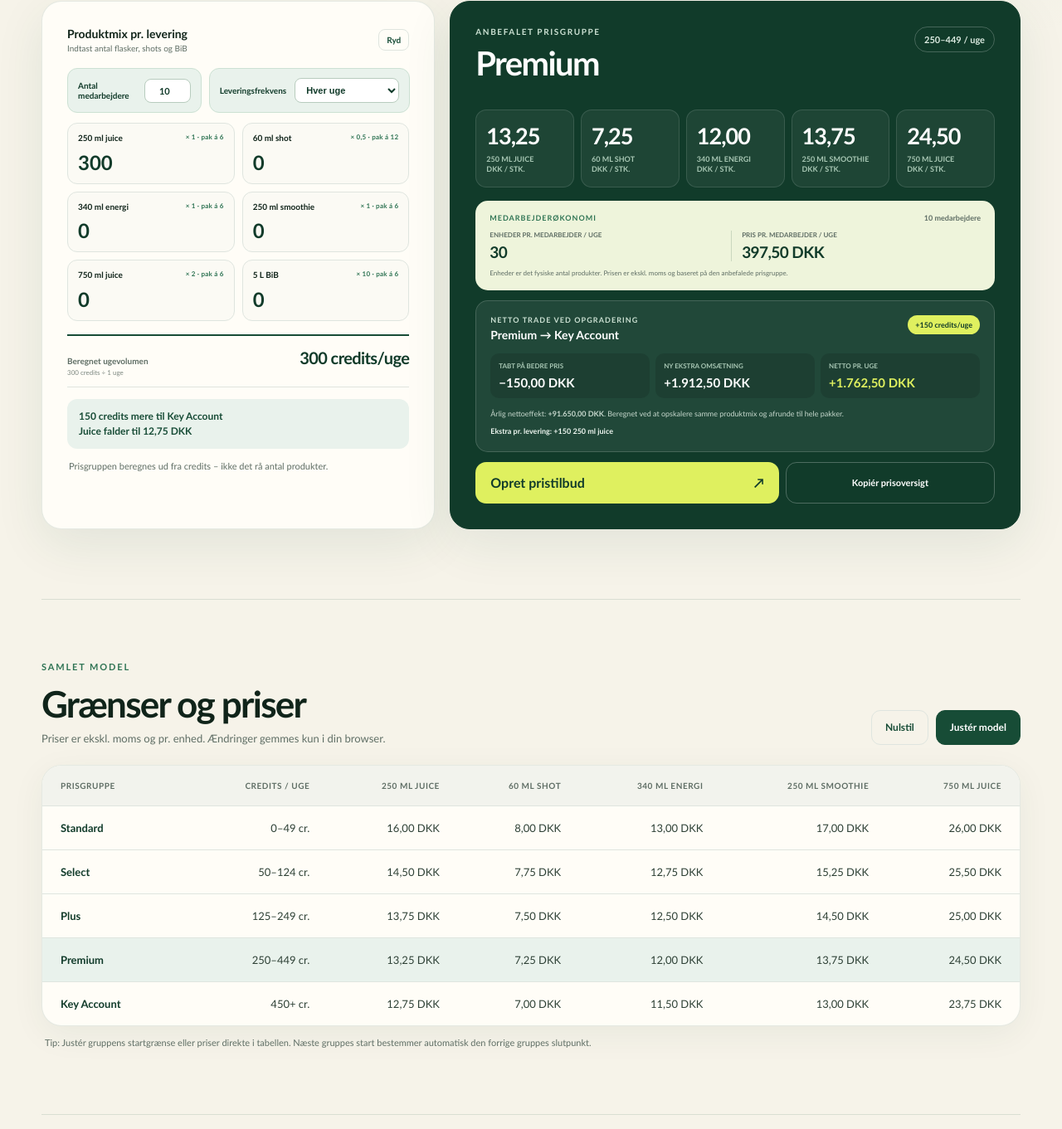
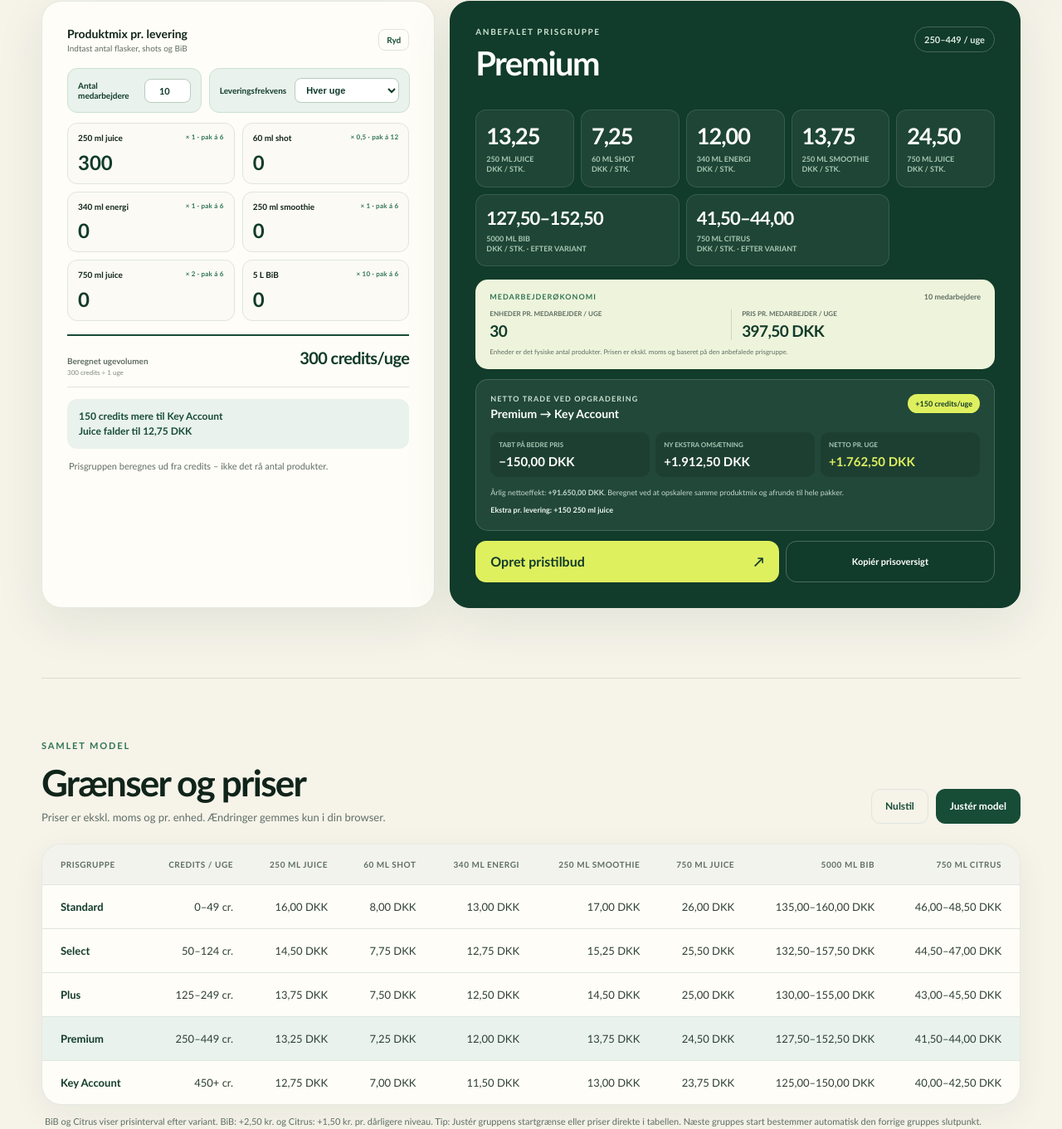
Before and after one commit to Msneholt/frankly-ordreberegner, a plain HTML site: page index.html in a window 1280 px wide. Shown: the part 501-1862 px from the top of the page at 83% size. Drawn offline with Linux system fonts and the light colour scheme.

Commit message:
Add BiB and Citrus price ranges and apply agreed tier increments

```diff
--- a/app.js
+++ b/app.js
@@ -1,4 +1,4 @@
-import { CREDIT_PRODUCTS, CUSTOMER_PRODUCTS, DEFAULT_QUANTITIES, PRODUCTS, DEFAULT_TIERS, calculateCredits, calculateEmployeeMetrics, calculateNextPriceGap, calculateQuoteTotals, calculateUpgradeTrade, calculateWeeklyCredits, cloneTiers, customerProductPrice, deliveryBreakdownForPostalCode, formatRange, getTier, normalizePackQuantity, runModelChecks, validateTiers } from "./pricing.mjs";
+import { RANGE_PRODUCTS, productPriceRange, CREDIT_PRODUCTS, CUSTOMER_PRODUCTS, DEFAULT_QUANTITIES, PRODUCTS, DEFAULT_TIERS, calculateCredits, calculateEmployeeMetrics, calculateNextPriceGap, calculateQuoteTotals, calculateUpgradeTrade, calculateWeeklyCredits, cloneTiers, customerProductPrice, deliveryBreakdownForPostalCode, formatRange, getTier, normalizePackQuantity, runModelChecks, validateTiers } from "./pricing.mjs";
 
 const STORAGE_KEY = "frankly-b2b-pricing-v1";
 const currency = new Intl.NumberFormat("da-DK", { minimumFractionDigits: 2, maximumFractionDigits: 2 });
@@ -111,6 +111,10 @@ function cadenceLabel() {
   return cadenceWeeks === 1 ? "Hver uge" : `Hver ${cadenceWeeks}. uge`;
 }
 
+function formattedPriceRange(product, tier) {
+  return productPriceRange(product, tier).map(price => currency.format(price)).join("–");
+}
+
 function renderRecommendation() {
   const result = getTier(tiers, normalizedVolume());
   const deliveryCredits = calculateCredits(quantities);
@@ -122,6 +126,12 @@ function renderRecommendation() {
     <div class="price-card">
       <span class="price-value">${currency.format(result.tier.prices[product.key])}</span>
       <span class="price-unit">${product.label}<br>DKK / stk.</span>
+    </div>
+  `).join("");
+  els.priceCards.innerHTML += RANGE_PRODUCTS.map(product => `
+    <div class="price-card price-card-range">
+      <span class="price-value">${formattedPriceRange(product, result.tier)}</span>
+      <span class="price-unit">${product.label}<br>DKK / stk. · efter variant</span>
     </div>
   `).join("");
   renderEmployeeMetrics(result.tier);
@@ -884,6 +894,7 @@ function renderTable() {
       <td class="tier-name-cell">${tier.name}</td>
       <td>${rangeCell(tier, index)}</td>
       ${PRODUCTS.map(product => `<td>${tableCell(tier, index, product)}</td>`).join("")}
+      ${RANGE_PRODUCTS.map(product => `<td>${formattedPriceRange(product, tier)} DKK</td>`).join("")}
     </tr>
   `).join("");
 }
@@ -1038,6 +1049,7 @@ els.copyButton.addEventListener("click", async () => {
     ...CREDIT_PRODUCTS.filter(product => quantities[product.key] > 0).map(product => `- ${product.label}: ${integer.format(quantities[product.key])} stk. × ${credits.format(product.weight)} credit`),
     "Priser:",
     ...PRODUCTS.map(product => `${product.label}: ${currency.format(tier.prices[product.key])} DKK/stk. ekskl. moms`),
+    ...RANGE_PRODUCTS.map(product => `${product.label}: ${formattedPriceRange(product, tier)} DKK/stk. ekskl. moms`),
   ];
   const employee = calculateEmployeeMetrics(quantities, tier, cadenceWeeks, employeeCount);
   lines.push(
--- a/index.html
+++ b/index.html
@@ -115,12 +115,14 @@
                 <th scope="col">340 ml energi</th>
                 <th scope="col">250 ml smoothie</th>
                 <th scope="col">750 ml juice</th>
+                <th scope="col">5000 ml BiB</th>
+                <th scope="col">750 ml Citrus</th>
               </tr>
             </thead>
             <tbody id="pricingTableBody"></tbody>
           </table>
         </div>
-        <p class="table-hint">Tip: Justér gruppens startgrænse eller priser direkte i tabellen. Næste gruppes start bestemmer automatisk den forrige gruppes slutpunkt.</p>
+        <p class="table-hint">BiB og Citrus viser prisinterval efter variant. BiB: +2,50 kr. og Citrus: +1,50 kr. pr. dårligere niveau. Tip: Justér gruppens startgrænse eller priser direkte i tabellen. Næste gruppes start bestemmer automatisk den forrige gruppes slutpunkt.</p>
       </section>
 
       <section class="checks-section section-shell" aria-labelledby="checks-title">
--- a/pricing.mjs
+++ b/pricing.mjs
@@ -50,18 +50,28 @@ export const CUSTOMER_PRODUCTS_340_SHOTS = [
 export const CUSTOMER_PRODUCTS_COMPLETE = [...CUSTOMER_PRODUCTS_WITH_750, ...CUSTOMER_PRODUCTS_340_SHOTS];
 
 export const CUSTOMER_PRODUCTS_750_CITRUS = [
-  { key: "citrus750_lemon", label: "750 ml lemon citrus", weight: 2, step: 6, priceKey: "citrus750", fixedPrice: 40, priceOffset: 0 },
-  { key: "citrus750_lime", label: "750 ml lime citrus", weight: 2, step: 6, priceKey: "citrus750", fixedPrice: 45, priceOffset: 0 },
+  { key: "citrus750_lemon", label: "750 ml lemon citrus", weight: 2, step: 6, priceKey: "citrus750", tierPrices: { Standard: 46, Select: 44.5, Plus: 43, Premium: 41.5, "Key Account": 40 }, priceOffset: 0 },
+  { key: "citrus750_lime", label: "750 ml lime citrus", weight: 2, step: 6, priceKey: "citrus750", tierPrices: { Standard: 48.5, Select: 47, Plus: 45.5, Premium: 44, "Key Account": 42.5 }, priceOffset: 0 },
 ];
 
 export const CUSTOMER_PRODUCTS_BIB = [
   { key: "bib5000_spinach", label: "5 L spinat Bag-in-Box", weight: 10, step: 1, priceKey: "bib5000", tierPrices: { Standard: 155, Select: 152.5, Plus: 150, Premium: 147.5, "Key Account": 145 }, priceOffset: 0 },
-  { key: "bib5000_apple", label: "5 L æble Bag-in-Box", weight: 10, step: 1, priceKey: "bib5000", tierPrices: { Standard: 135, Select: 133.75, Plus: 132.5, Premium: 131.25, "Key Account": 130 }, priceOffset: 0 },
-  { key: "bib5000_beetroot", label: "5 L rødbede Bag-in-Box", weight: 10, step: 1, priceKey: "bib5000", tierPrices: { Standard: 140, Select: 138, Plus: 136, Premium: 134, "Key Account": 132 }, priceOffset: 0 },
-  { key: "bib5000_carrot", label: "5 L gulerod Bag-in-Box", weight: 10, step: 1, priceKey: "bib5000", tierPrices: { Standard: 140, Select: 138, Plus: 136, Premium: 134, "Key Account": 132 }, priceOffset: 0 },
+  { key: "bib5000_apple", label: "5 L æble Bag-in-Box", weight: 10, step: 1, priceKey: "bib5000", tierPrices: { Standard: 135, Select: 132.5, Plus: 130, Premium: 127.5, "Key Account": 125 }, priceOffset: 0 },
+  { key: "bib5000_beetroot", label: "5 L rødbede Bag-in-Box", weight: 10, step: 1, priceKey: "bib5000", tierPrices: { Standard: 142, Select: 139.5, Plus: 137, Premium: 134.5, "Key Account": 132 }, priceOffset: 0 },
+  { key: "bib5000_carrot", label: "5 L gulerod Bag-in-Box", weight: 10, step: 1, priceKey: "bib5000", tierPrices: { Standard: 142, Select: 139.5, Plus: 137, Premium: 134.5, "Key Account": 132 }, priceOffset: 0 },
   { key: "bib5000_strawberry", label: "5 L jordbær Bag-in-Box", weight: 10, step: 1, priceKey: "bib5000", tierPrices: { Standard: 145, Select: 142.5, Plus: 140, Premium: 137.5, "Key Account": 135 }, priceOffset: 0 },
-  { key: "bib5000_orange", label: "5 L appelsin Bag-in-Box", weight: 10, step: 1, priceKey: "bib5000", tierPrices: { Standard: 165, Select: 162.5, Plus: 160, Premium: 157.5, "Key Account": 155 }, priceOffset: 0 },
+  { key: "bib5000_orange", label: "5 L appelsin Bag-in-Box", weight: 10, step: 1, priceKey: "bib5000", tierPrices: { Standard: 160, Select: 157.5, Plus: 155, Premium: 152.5, "Key Account": 150 }, priceOffset: 0 },
 ];
+
+export const RANGE_PRODUCTS = [
+  { key: "bib5000", label: "5000 ml BiB", products: CUSTOMER_PRODUCTS_BIB },
+  { key: "citrus750", label: "750 ml Citrus", products: CUSTOMER_PRODUCTS_750_CITRUS },
+];
+
+export function productPriceRange(productGroup, tier) {
+  const prices = productGroup.products.map(product => customerProductPrice(product, tier));
+  return [Math.min(...prices), Math.max(...prices)];
+}
 
 export const CUSTOMER_PRODUCTS_WITH_BIB_CITRUS = [...CUSTOMER_PRODUCTS_COMPLETE, ...CUSTOMER_PRODUCTS_750_CITRUS, ...CUSTOMER_PRODUCTS_BIB];
 
--- a/styles.css
+++ b/styles.css
@@ -475,3 +475,8 @@ tr.active-row td { background: var(--green-100); }
   body.printing-quote .quote-dialog { width: 100%; max-height: none; overflow: visible; padding: 0; border-radius: 0; background: var(--white); box-shadow: none; }
   body.printing-quote .quote-document { width: 210mm; min-height: 297mm; padding: 14mm 12mm; border: 0; box-shadow: none; }
 }
+
+
+.price-card-range { grid-column: span 2; }
+.price-card-range .price-value { font-size: 22px; }
+@media (max-width: 600px) { .price-card-range { grid-column: span 1; } .price-card-range .price-value { font-size: 18px; } }
```
Also changed, not shown: customer-version.test.mjs (+15 -6 lines).
